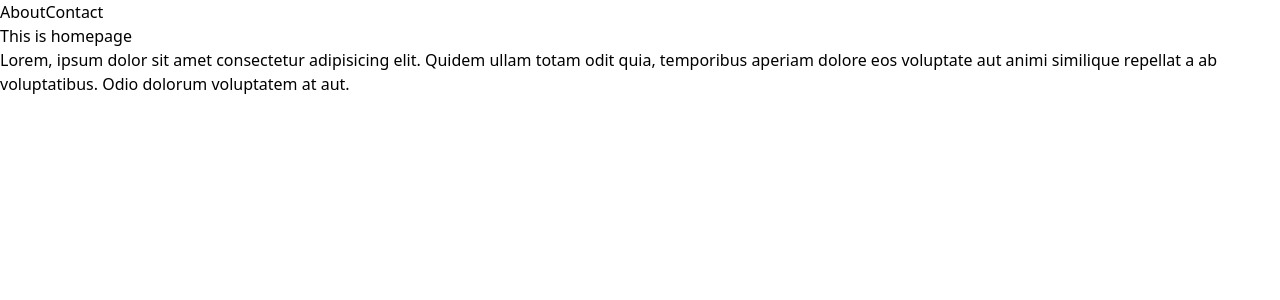
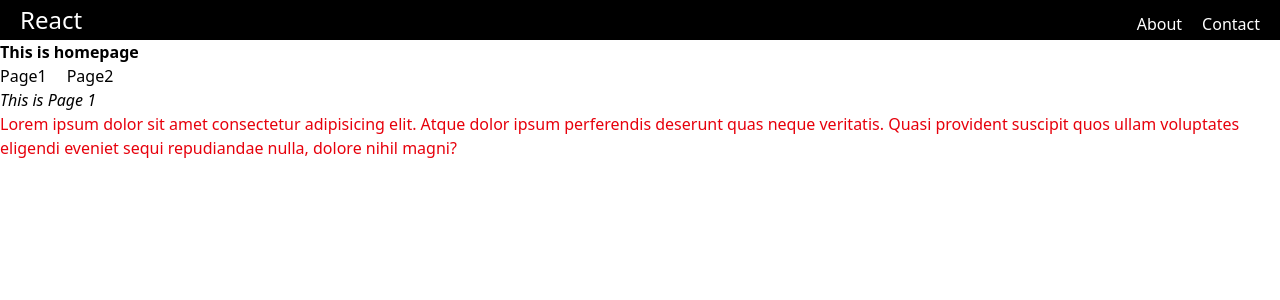
Before and after one commit to Dhan0104/moring-mern-stact, a React (Vite) app: page / in a window 1280 px wide. Shown: the top 300 px of the page. Built offline with nearby package versions, Linux system fonts and the light colour scheme.

Commit message:
delete files and changes some

```diff
--- a/src/App.jsx
+++ b/src/App.jsx
@@ -3,6 +3,8 @@ import { RouterProvider } from "react-router-dom";
 import Home from "./pages/home/Home";
 import About from "./pages/about/About";
 import Contact from "./pages/contact/Contact";
+import Page1 from "./pages/home/nested/Page1";
+import Page2 from "./pages/home/nested/Page2";
 
 export default function App() {
 
@@ -10,7 +12,17 @@ export default function App() {
   const router = createBrowserRouter([
     {
       path: '/',
-      element: <Home />
+      element: <Home />,
+      children: [
+        {
+          index: true,
+          element: <Page1 />
+        },
+        {
+          path: 'page-2',
+          element: <Page2 />
+        }
+      ]
     },
     {
       path: 'about',
--- a/src/components/Button.jsx
+++ /dev/null
@@ -1,10 +0,0 @@
-
-export default function Button({ label, color }) {
-
-  console.log(color)
-  return (
-    <div>
-      <button className={`${color} text-white px-3 py-1 rounded-sm`}>{label}</button>
-    </div>
-  )
-}
--- a/src/components/Card.jsx
+++ /dev/null
@@ -1,14 +0,0 @@
-import React from 'react'
-
-export default function Card({ title }) {
-  console.log(title);
-  return (
-    <div className="max-w-[300px]">
-      <img
-        className="h-[200px]"
-        src="https://images.unsplash.com/photo-1728443139578-cdfbf43e1a72?w=600&auto=format&fit=crop&q=60&ixlib=rb-4.1.0&ixid=M3wxMjA3fDB8MHxmZWF0dXJlZC1waG90b3MtZmVlZHwyfHx8ZW58MHx8fHx8" alt="" />
-      <h1>A starry night</h1>
-      <p>Lorem ipsum dolor sit amet, consectetur adipisicing elit. Debitis, magnam neque? Eaque voluptatibus </p>
-    </div>
-  )
-}
--- a/src/components/Header.jsx
+++ b/src/components/Header.jsx
@@ -3,10 +3,16 @@ import { NavLink } from 'react-router'
 
 export default function Header() {
   return (
-    <div>
+    <div className='bg-black text-white flex px-5 py-1 items-end justify-between'>
 
-      <NavLink to={'/about'}>About</NavLink>
-      <NavLink to={'/contact'}>Contact</NavLink>
+      <h1 className='text-2xl'>React</h1>
+
+      <nav className='space-x-5'>
+        <NavLink to={'/about'}>About</NavLink>
+        <NavLink to={'/contact'}>Contact</NavLink>
+      </nav>
+
+
 
     </div>
   )
--- a/src/components/User.jsx
+++ /dev/null
@@ -1,15 +0,0 @@
-import React from 'react'
-
-export default function User({ data }) {
-
-
-  return (
-    <div>
-      <img className='h-[50px] w-[50px] rounded-full' src={data.image} alt="" />
-      <h1>{data.name}</h1>
-      <p>{data.desig}</p>
-
-
-    </div>
-  )
-}
--- a/src/data/data.js
+++ /dev/null
@@ -1,62 +0,0 @@
-
-
-export const users = [
-  {
-    id: 1,
-    name: 'Tania Andrew',
-    desig: 'Software Engineer',
-    image: 'https://images.unsplash.com/photo-1726137570616-580645d83ebe?w=600&auto=format&fit=crop&q=60&ixlib=rb-4.1.0&ixid=M3wxMjA3fDF8MHxmZWF0dXJlZC1waG90b3MtZmVlZHwxfHx8ZW58MHx8fHx8'
-  },
-  {
-    id: 2,
-    name: 'Alexander',
-    desig: 'Backened Developer',
-    image: 'https://images.unsplash.com/photo-1726137570616-580645d83ebe?w=600&auto=format&fit=crop&q=60&ixlib=rb-4.1.0&ixid=M3wxMjA3fDF8MHxmZWF0dXJlZC1waG90b3MtZmVlZHwxfHx8ZW58MHx8fHx8'
-  },
-  {
-    id: 3,
-    name: 'Emma Willever',
-    desig: 'UI/UX Designer',
-    image: 'https://images.unsplash.com/photo-1726137570616-580645d83ebe?w=600&auto=format&fit=crop&q=60&ixlib=rb-4.1.0&ixid=M3wxMjA3fDF8MHxmZWF0dXJlZC1waG90b3MtZmVlZHwxfHx8ZW58MHx8fHx8'
-  },
-
-];
-
-export const imageData = [
-  {
-    imageLink:
-      "https://images.unsplash.com/photo-1499696010180-025ef6e1a8f9?ixlib=rb-4.0.3&ixid=MnwxMjA3fDB8MHxwaG90by1wYWdlfHx8fGVufDB8fHx8&auto=format&fit=crop&w=1470&q=80",
-  },
-  {
-    imageLink:
-      "https://images.unsplash.com/photo-1432462770865-65b70566d673?ixid=MnwxMjA3fDB8MHxwaG90by1wYWdlfHx8fGVufDB8fHx8&ixlib=rb-1.2.1&auto=format&fit=crop&w=1950&q=80",
-  },
-  {
-    imageLink:
-      "https://images.unsplash.com/photo-1497436072909-60f360e1d4b1?ixlib=rb-4.0.3&ixid=MnwxMjA3fDB8MHxwaG90by1wYWdlfHx8fGVufDB8fHx8&auto=format&fit=crop&w=2560&q=80",
-  },
-  {
-    imageLink:
-      "https://images.unsplash.com/photo-1493246507139-91e8fad9978e?ixlib=rb-4.0.3&ixid=MnwxMjA3fDB8MHxwaG90by1wYWdlfHx8fGVufDB8fHx8&auto=format&fit=crop&w=2940&q=80",
-  },
-  {
-    imageLink:
-      "https://images.unsplash.com/photo-1518623489648-a173ef7824f3?ixlib=rb-4.0.3&ixid=MnwxMjA3fDB8MHxwaG90by1wYWdlfHx8fGVufDB8fHx8&auto=format&fit=crop&w=2762&q=80",
-  },
-  {
-    imageLink:
-      "https://images.unsplash.com/photo-1682407186023-12c70a4a35e0?ixlib=rb-4.0.3&ixid=MnwxMjA3fDB8MHxwaG90by1wYWdlfHx8fGVufDB8fHx8&auto=format&fit=crop&w=2832&q=80",
-  },
-  {
-    imageLink:
-      "https://demos.creative-tim.com/material-kit-pro/assets/img/examples/blog5.jpg",
-  },
-  {
-    imageLink:
-      "https://material-taillwind-pro-ct-tailwind-team.vercel.app/img/content2.jpg",
-  },
-  {
-    imageLink:
-      "https://images.unsplash.com/photo-1620064916958-605375619af8?ixid=MnwxMjA3fDB8MHxwaG90by1wYWdlfHx8fGVufDB8fHx8&ixlib=rb-1.2.1&auto=format&fit=crop&w=1493&q=80",
-  },
-];
--- a/src/pages/home/Home.jsx
+++ b/src/pages/home/Home.jsx
@@ -1,13 +1,25 @@
 import React from 'react'
 import Header from '../../components/Header'
+import { NavLink, Outlet } from 'react-router'
 
 export default function Home() {
   return (
     <div>
 
       <Header />
-      <h1>This is homepage</h1>
-      <p>Lorem, ipsum dolor sit amet consectetur adipisicing elit. Quidem ullam totam odit quia, temporibus aperiam dolore eos voluptate aut animi similique repellat a ab voluptatibus. Odio dolorum voluptatem at aut.</p>
+      <h1 className='font-bold'>This is homepage</h1>
+
+
+      <nav className='space-x-5'>
+        <NavLink to={'/'}>Page1</NavLink>
+        <NavLink to={'/page-2'}>Page2</NavLink>
+      </nav>
+
+      <Outlet />
+
+
+
+
 
     </div>
   )
--- /dev/null
+++ b/src/pages/home/nested/Page1.jsx
@@ -0,0 +1,12 @@
+
+
+export default function Page1() {
+  return (
+    <div>
+
+      <h1 className='italic'>This is Page 1</h1>
+      <p className='text-red-600'>Lorem ipsum dolor sit amet consectetur adipisicing elit. Atque dolor ipsum perferendis deserunt quas neque veritatis. Quasi provident suscipit quos ullam voluptates eligendi eveniet sequi repudiandae nulla, dolore nihil magni?</p>
+
+    </div>
+  )
+}
--- /dev/null
+++ b/src/pages/home/nested/Page2.jsx
@@ -0,0 +1,12 @@
+
+
+export default function Page2() {
+  return (
+    <div>
+
+      <h1 className='italic'>This is Page 1</h1>
+      <p className='text-green-700'>Lorem ipsum dolor sit amet consectetur adipisicing elit. Atque dolor ipsum perferendis deserunt quas neque veritatis. Quasi provident suscipit quos ullam voluptates eligendi eveniet sequi repudiandae nulla, dolore nihil magni?</p>
+
+    </div>
+  )
+}
```
